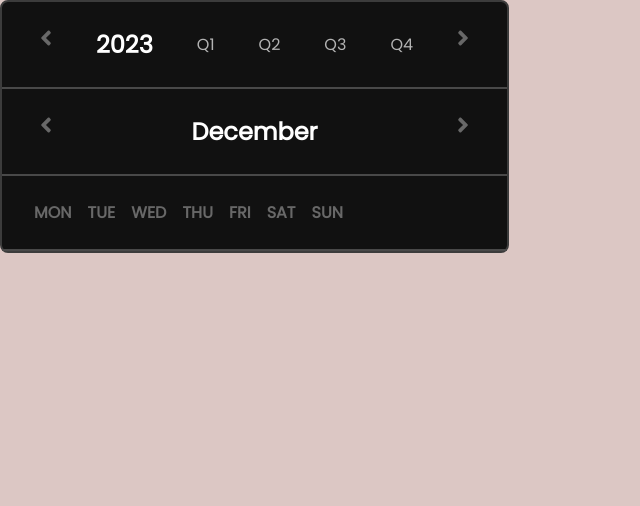
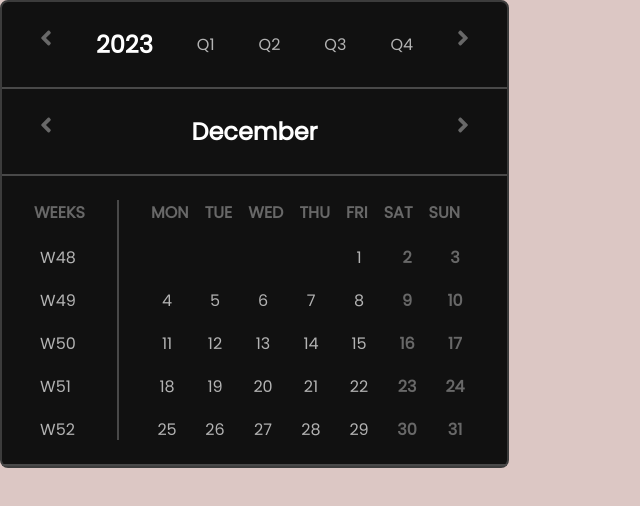
Before and after one commit to Tantanok221/Tasklander, a React (Vite) app: page / in a window 1280 px wide. Shown: the top 506 px of the page, without its empty margins (0-640 px from the left). Built offline with nearby package versions, Linux system fonts and the light colour scheme.

Commit message:
feat: 3rd row of UI Completed

```diff
--- a/src/components/DatePicker/DatePicker.jsx
+++ b/src/components/DatePicker/DatePicker.jsx
@@ -47,34 +47,33 @@ const DatePicker = () => {
   let iterate = 0;
   let iterate2D = 0;
   let counter = 0;
-  let ArrayOfDay = [[],[],[],[],[],[]];
+  let ArrayOfDay = [[], [], [], [], [], []];
   // Create a 2D array to store all the date of the month
-  while(iterate < 31 + DayOfWeekMonthStart - 1){
-    if(iterate < DayOfWeekMonthStart - 1){
-      ArrayOfDay[0].push("")
+  while (iterate < 31 + DayOfWeekMonthStart - 1) {
+    if (iterate < DayOfWeekMonthStart - 1) {
+      ArrayOfDay[0].push("");
       iterate++;
       counter++;
       continue;
     }
 
-    ArrayOfDay[iterate2D].push(iterate - DayOfWeekMonthStart + 2)
-
+    ArrayOfDay[iterate2D].push(iterate - DayOfWeekMonthStart + 2);
 
     iterate++;
     counter++;
-    if(counter === 7) {
-      iterate2D++
+    if (counter === 7) {
+      iterate2D++;
       counter = 0;
-    };
+    }
   }
-  if(ArrayOfDay[5].length === 0) ArrayOfDay.pop();
+  if (ArrayOfDay[5].length === 0) ArrayOfDay.pop();
   let ArrayWeek = [];
-  for(let i = 0; i < ArrayOfDay.length; i++){
-    ArrayWeek.push(nowWeek-nowWeekOfMonth+i+1)
+  for (let i = 0; i < ArrayOfDay.length; i++) {
+    ArrayWeek.push(nowWeek - nowWeekOfMonth + i + 1);
   }
   let ArrayOfQuater = ["Q1", "Q2", "Q3", "Q4"];
   let WeekRow = ["MON", "TUE", "WED", "THU", "FRI", "SAT", "SUN"];
-  console.log(ArrayWeek,ArrayOfDay)
+  console.log(ArrayWeek, ArrayOfDay);
   return (
     <ToggleGroup.Root
       type="single"
@@ -116,6 +115,23 @@ const DatePicker = () => {
           <FaAngleRight className={style.icon} />
         </div>
         <div className={`${style.row}`}>
+          <div className={style.week}>
+            <div className={`${style.text} ${style.gray}`}>WEEKS</div>
+            {ArrayWeek.map((item, index) => {
+              return (
+                <ToggleGroup.Item
+                  value={"W" + item}
+                  key={index}
+                  className={`${style.button} ${style.textContainer}`}
+                >
+                  <div className={`${style.nonHighlight} ${style.text}`}>
+                    W{item}
+                  </div>{" "}
+                </ToggleGroup.Item>
+              );
+            })}
+          </div>
+          <div className={style.divider}></div>
           <div className={style.day}>
             <div className={style.dayRow}>
               {WeekRow.map((item, index) => {
@@ -126,7 +142,26 @@ const DatePicker = () => {
                 );
               })}
             </div>
-
+            {ArrayOfDay.map((array, index) => {
+              return (
+                <div className={style.dayRow} key={"dayRow"+index}>
+                  {array.map((item, i) => {
+                    if(i === 6 || i === 5){
+                      return (
+                        <ToggleGroup.Item key={"date"+i}className={`${style.button} ${style.textContainer} ${style.red}`}>
+                          <div className={`${style.gray}`}>{item}</div>
+                        </ToggleGroup.Item>
+                      );
+                    }
+                    return (
+                      <ToggleGroup.Item key={"date"+i}className={`${style.button} ${style.textContainer}`}>
+                        <div className={`${style.nonHighlight}`}>{item}</div>
+                      </ToggleGroup.Item>
+                    );
+                  })}
+                </div>
+              );
+            })}
           </div>
         </div>
       </IconContext.Provider>
--- a/src/components/DatePicker/style.module.scss
+++ b/src/components/DatePicker/style.module.scss
@@ -39,13 +39,14 @@
 .week {
   display: flex;
   flex-direction: column;
-  gap: 1rem;
+
+  justify-content: space-between;
 
 }
 .divider {
   width: 2px;
   height: 240px;
-  background-color: $iconGray-onHold;
+  background-color: $obvStroke;
 }
 .dayRow {
   display: flex;
@@ -59,6 +60,7 @@
   display: flex;
   gap: 1rem;
   flex-direction: column;
+  justify-content: space-between;
 }
 .textContainer {
   width: 2rem;
@@ -68,6 +70,10 @@
   color: $iconGray-onHold;
   text-align: center;
   font-family: $font;
+  text-align: center;
+  font-style: normal;
+  font-weight: 600;
+  line-height: normal;
 }
 
 // Row related styling
@@ -80,8 +86,7 @@
 }
 
 .row:nth-child(3) {
-  justify-content: flex-start;
-  align-items: flex-start;
+  gap: 2rem;
 
 }
 
```
